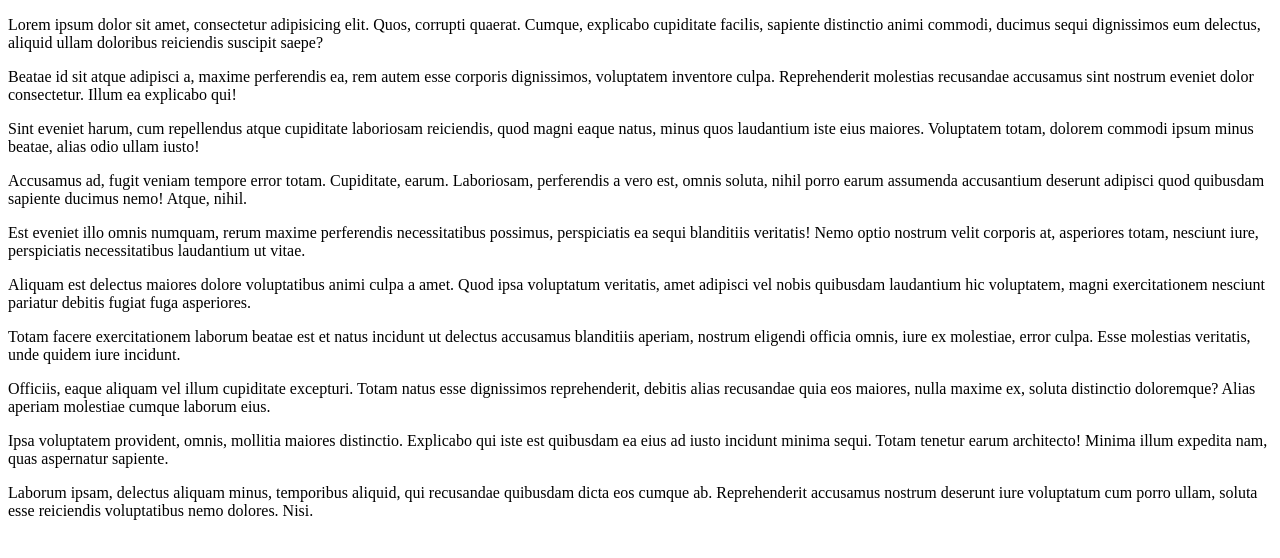
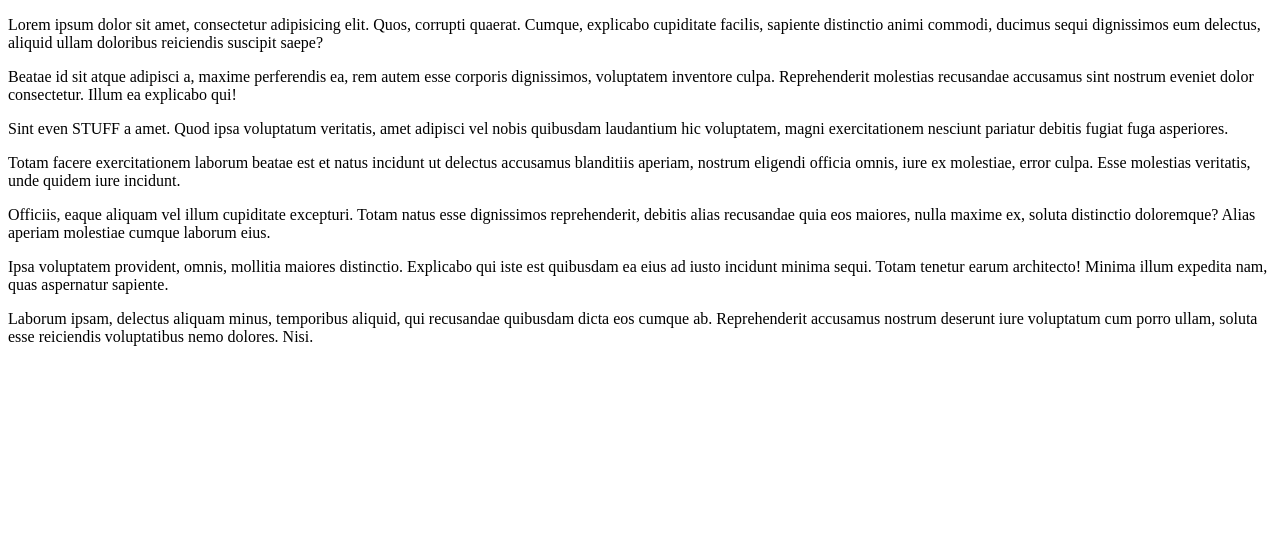
Before and after one commit to thisisgit1996/thisisgit1996.github.io, a plain HTML site: page index.html in a window 1280 px wide. Drawn offline with Linux system fonts and the light colour scheme.

Commit message:
Update index.html

```diff
--- a/index.html
+++ b/index.html
@@ -9,10 +9,7 @@
 <body>
     <p>Lorem ipsum dolor sit amet, consectetur adipisicing elit. Quos, corrupti quaerat. Cumque, explicabo cupiditate facilis, sapiente distinctio animi commodi, ducimus sequi dignissimos eum delectus, aliquid ullam doloribus reiciendis suscipit saepe?</p>
     <p>Beatae id sit atque adipisci a, maxime perferendis ea, rem autem esse corporis dignissimos, voluptatem inventore culpa. Reprehenderit molestias recusandae accusamus sint nostrum eveniet dolor consectetur. Illum ea explicabo qui!</p>
-    <p>Sint eveniet harum, cum repellendus atque cupiditate laboriosam reiciendis, quod magni eaque natus, minus quos laudantium iste eius maiores. Voluptatem totam, dolorem commodi ipsum minus beatae, alias odio ullam iusto!</p>
-    <p>Accusamus ad, fugit veniam tempore error totam. Cupiditate, earum. Laboriosam, perferendis a vero est, omnis soluta, nihil porro earum assumenda accusantium deserunt adipisci quod quibusdam sapiente ducimus nemo! Atque, nihil.</p>
-    <p>Est eveniet illo omnis numquam, rerum maxime perferendis necessitatibus possimus, perspiciatis ea sequi blanditiis veritatis! Nemo optio nostrum velit corporis at, asperiores totam, nesciunt iure, perspiciatis necessitatibus laudantium ut vitae.</p>
-    <p>Aliquam est delectus maiores dolore voluptatibus animi culpa a amet. Quod ipsa voluptatum veritatis, amet adipisci vel nobis quibusdam laudantium hic voluptatem, magni exercitationem nesciunt pariatur debitis fugiat fuga asperiores.</p>
+    <p>Sint even STUFF a amet. Quod ipsa voluptatum veritatis, amet adipisci vel nobis quibusdam laudantium hic voluptatem, magni exercitationem nesciunt pariatur debitis fugiat fuga asperiores.</p>
     <p>Totam facere exercitationem laborum beatae est et natus incidunt ut delectus accusamus blanditiis aperiam, nostrum eligendi officia omnis, iure ex molestiae, error culpa. Esse molestias veritatis, unde quidem iure incidunt.</p>
     <p>Officiis, eaque aliquam vel illum cupiditate excepturi. Totam natus esse dignissimos reprehenderit, debitis alias recusandae quia eos maiores, nulla maxime ex, soluta distinctio doloremque? Alias aperiam molestiae cumque laborum eius.</p>
     <p>Ipsa voluptatem provident, omnis, mollitia maiores distinctio. Explicabo qui iste est quibusdam ea eius ad iusto incidunt minima sequi. Totam tenetur earum architecto! Minima illum expedita nam, quas aspernatur sapiente.</p>
```
